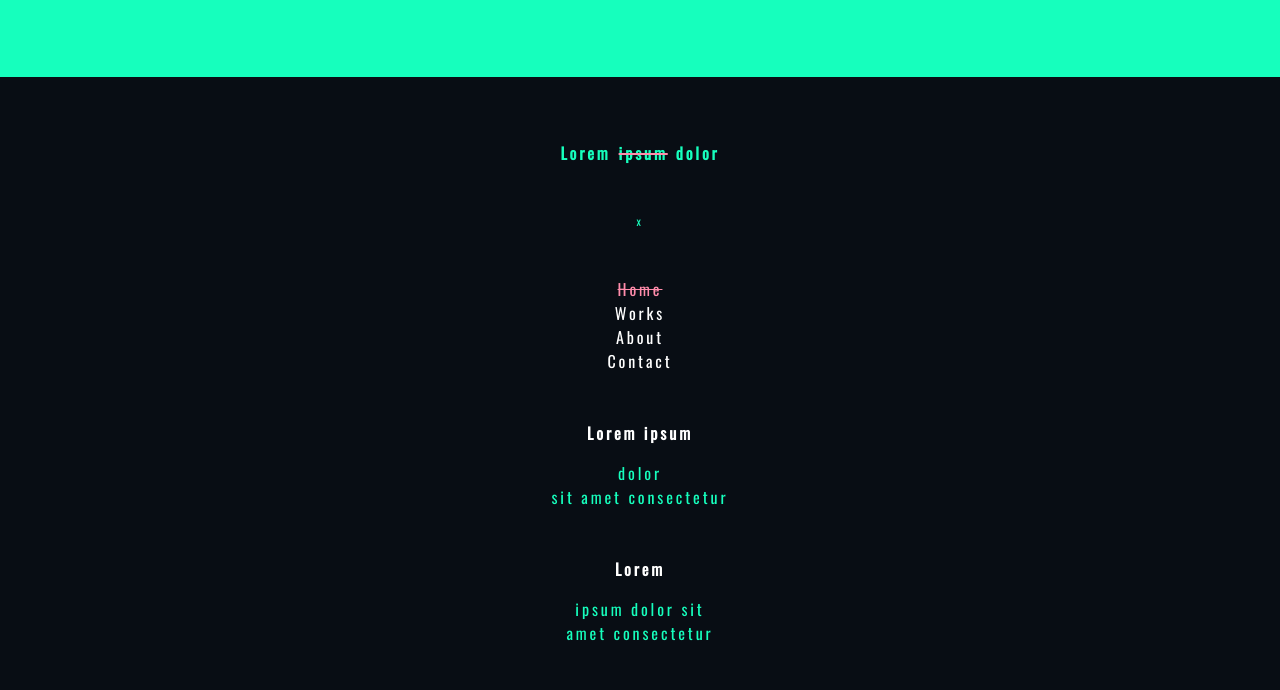
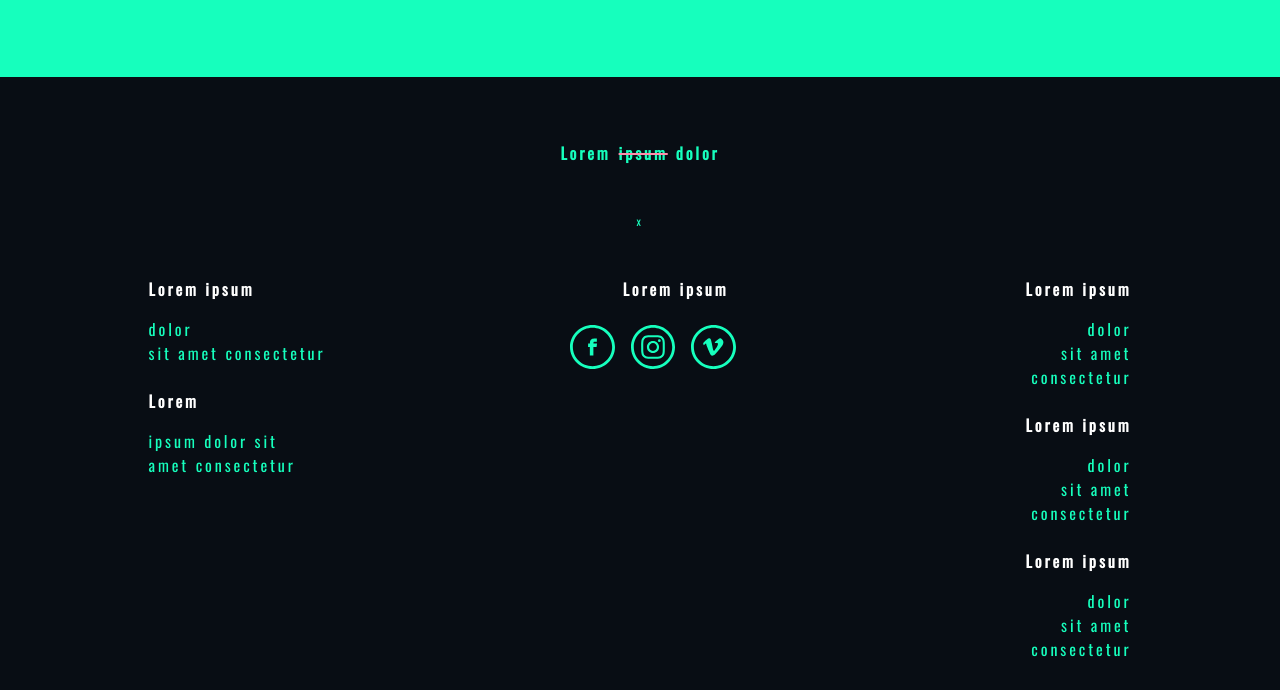
Before and after one commit to airinpopcorn/202205-W01CH05_Javier-Irene, a website: page about.html in a window 1280 px wide. Shown: the part 1216-1906 px from the top of the page. Drawn offline with nearby package versions, Linux system fonts and the light colour scheme.

Commit message:
Put same footer and header with hovers&responsive

```diff
--- a/about.html
+++ b/about.html
@@ -4,12 +4,17 @@
         <meta charset="UTF-8" />
         <meta http-equiv="X-UA-Compatible" content="IE=edge" />
         <meta name="viewport" content="width=device-width, initial-scale=1.0" />
-        <title>About</title>
+        <title>About-Panic</title>
+        <link
+            rel="shortcut icon"
+            href="./assets/logo32.png"
+            type="image/x-icon"
+        />
         <link rel="stylesheet" href="./css/about.css" />
     </head>
     <body>
         <header class="header">
-            <a href="#footer-section"
+            <a href="#footer"
                 ><img
                     class="header__burguer-logo"
                     src="./assets/images/work/media/burguer-menu-cropped.svg"
@@ -25,10 +30,10 @@
                         alt="Logo Panic"
                     />
                     <li class="menu__item"><a href="about.html">About</a></li>
-                    <li class="menu__item"><a href="">Contact</a></li>
+                    <li class="menu__item"><a href="#footer">Contact</a></li>
                 </ul>
             </nav>
-            <p>qui</p>
+            <p>in</p>
         </header>
         <section>
             <main class="about">
@@ -115,8 +120,8 @@
                 </div>
             </main>
         </section>
-        <footer class="footer">
-            <section class="footer__sections">
+        <footer class="footer" id="footer">
+            <section class="footer__sections section__title">
                 <h3 class="footer__title">
                     Lorem
                     <div class="line-color"><span>ipsum</span></div>
@@ -124,7 +129,7 @@
                 </h3>
                 <p class="footer__title footer__title--small">x</p>
             </section>
-            <section class="footer__sections" id="footer-section">
+            <section class="footer__sections section__menu">
                 <ul class="footer__options">
                     <li class="options__item--line">
                         <a href="/index.html">Home</a>
@@ -135,10 +140,11 @@
                     <li class="options__item">
                         <a href="/about.html">About</a>
                     </li>
-                    <li class="options__item"><a href="">Contact</a></li>
+                    <li class="options__item"><a href="#footer">Contact</a></li>
                 </ul>
             </section>
-            <section class="footer__sections">
+            <section class="footer__sections section__info">
+                <div class="section__left">
                     <div class="sections__details sections__details--margin">
                         <h4 class="details__title">Lorem ipsum</h4>
                         <p>dolor</p>
@@ -149,6 +155,8 @@
                         <p>ipsum dolor sit</p>
                         <p>amet consectetur</p>
                     </div>
+                </div>
+
                 <div class="sections__details details__social-media">
                     <h4 class="details__info">Lorem ipsum</h4>
                     <div class="section-social__icons">
@@ -161,8 +169,8 @@
                         /><img src="/assets/iconos/Vimeo.svg" alt="Vimeo" />
                     </div>
                 </div>
-                <div class="sections__details">
-                    <div class="details__info">
+                <div class="sections__details section__right">
+                    <div class="details__info details__info--margin">
                         <h4>Lorem ipsum</h4>
                         <p>dolor</p>
                         <p>sit amet</p>
--- a/sass/about.scss
+++ b/sass/about.scss
@@ -36,6 +36,11 @@ a:visited {
         display: none;
         .menu__item {
             list-style: none;
+        }
+    }
+    .menu__item:hover {
+        a {
+            color: $hover-color;
         }
     }
 }
@@ -138,6 +143,58 @@ a:visited {
             display: none;
         }
     }
+    .footer {
+        &__sections {
+            min-width: 100%;
+        }
+        .section__menu {
+            display: none;
+        }
+        .section__info {
+            display: flex;
+            justify-content: space-around;
+            align-items: flex-start;
+        }
+        .section__left {
+            display: flex;
+            flex-direction: column;
+            div {
+                display: flex;
+                flex-direction: column;
+                align-items: flex-start;
+            }
+            .sections__details--margin {
+                margin-bottom: 1.5rem;
+            }
+        }
+        .sections__details {
+            display: flex;
+            flex-direction: column;
+            margin-top: 0;
+            .section-social__icons {
+                justify-content: center;
+            }
+            h4 {
+                margin-top: 0;
+            }
+            p:hover {
+                color: $hover-color;
+                cursor: pointer;
+            }
+        }
+        .section__right {
+            .details__info {
+                display: flex;
+                flex-direction: column;
+                align-items: flex-end;
+                text-align: end;
+                margin-top: 1.5rem;
+            }
+            .details__info--margin {
+                margin-top: 0;
+            }
+        }
+    }
 }
 .section-social__icons {
     display: flex;
--- a/sass/works.scss
+++ b/sass/works.scss
@@ -35,6 +35,11 @@ a:visited {
         display: none;
         .menu__item {
             list-style: none;
+        }
+    }
+    .menu__item:hover {
+        a {
+            color: $hover-color;
         }
     }
 }
@@ -172,4 +177,56 @@ body {
             flex: 33.3%;
         }
     }
+    .footer {
+        &__sections {
+            min-width: 100%;
+        }
+        .section__menu {
+            display: none;
+        }
+        .section__info {
+            display: flex;
+            justify-content: space-around;
+            align-items: flex-start;
+        }
+        .section__left {
+            display: flex;
+            flex-direction: column;
+            div {
+                display: flex;
+                flex-direction: column;
+                align-items: flex-start;
+            }
+            .sections__details--margin {
+                margin-bottom: 1.5rem;
+            }
+        }
+        .sections__details {
+            display: flex;
+            flex-direction: column;
+            margin-top: 0;
+            .section-social__icons {
+                justify-content: center;
+            }
+            h4 {
+                margin-top: 0;
+            }
+            p:hover {
+                color: $hover-color;
+                cursor: pointer;
+            }
+        }
+        .section__right {
+            .details__info {
+                display: flex;
+                flex-direction: column;
+                align-items: flex-end;
+                text-align: end;
+                margin-top: 1.5rem;
+            }
+            .details__info--margin {
+                margin-top: 0;
+            }
+        }
+    }
 }
```
Also changed, not shown: works.html (+16 -9 lines), css/about.css, css/works.css. Lines whose indentation alone changed are shown as unchanged.
